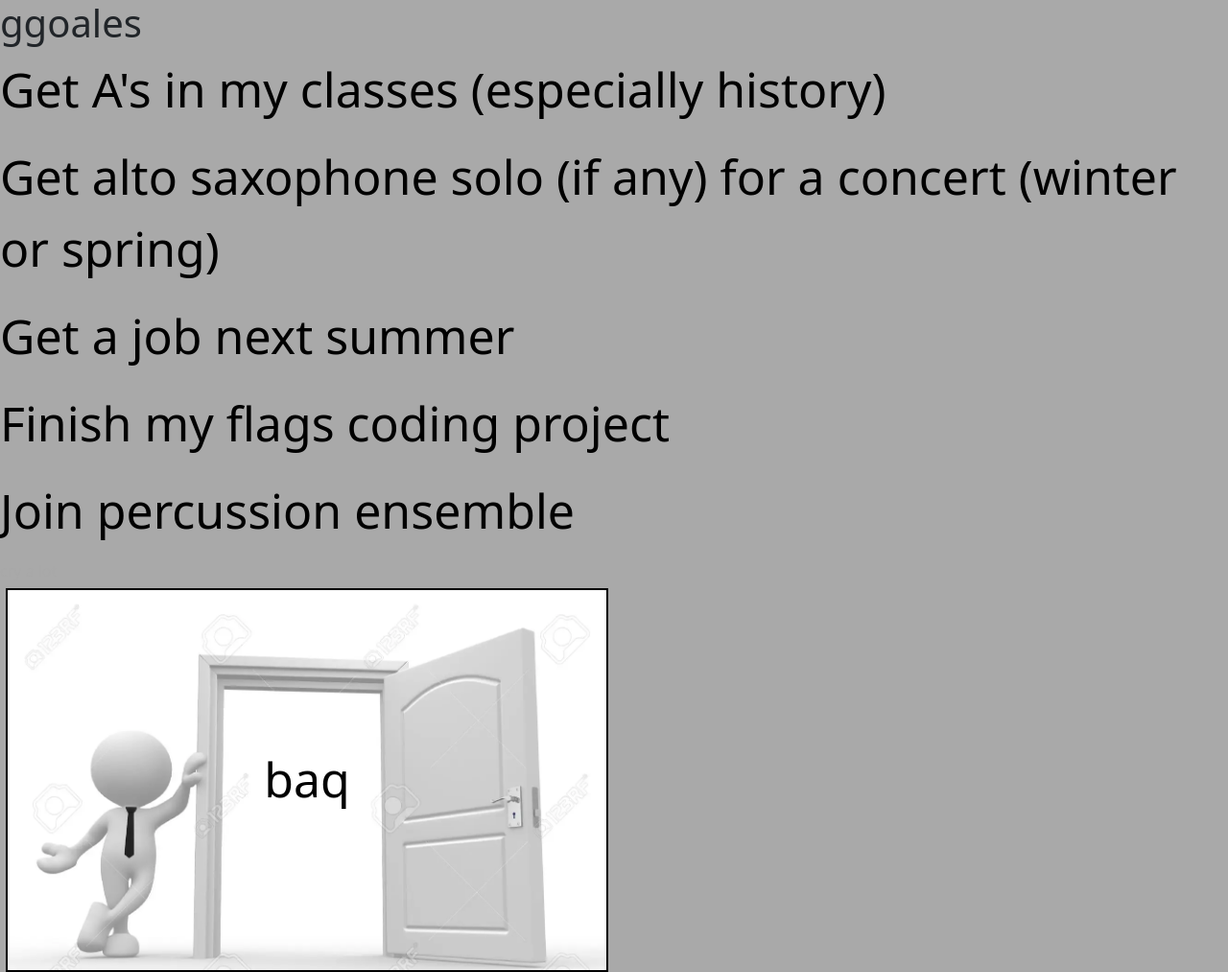
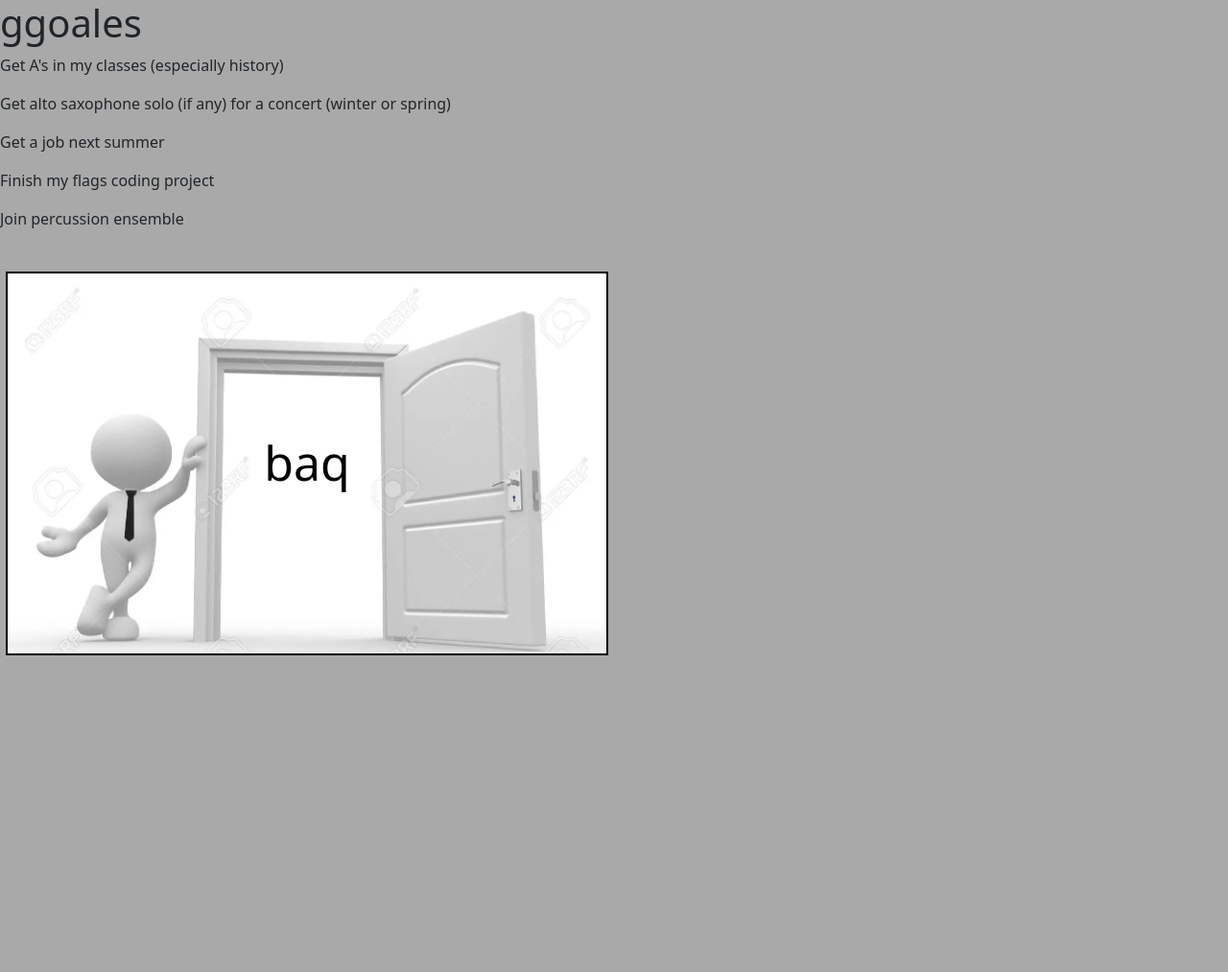
Before and after one commit to 224jfarrell/summer-project, a plain HTML site: page goals.html in a window 1280 px wide. Shown: the whole page at 96% size. After the commit the page ends 800 px from the top, so only its background shows below. Drawn offline with nearby package versions, Linux system fonts and the light colour scheme.

Commit message:
goals final

```diff
--- a/goals.html
+++ b/goals.html
@@ -11,11 +11,11 @@
 </head>
 <body>
     <h1 class="jumbotron">ggoales</h1>
-    <p class="text">Get A's in my classes (especially history)</p>
-    <p class="text">Get alto saxophone solo (if any) for a concert (winter or spring)</p>
-    <p class="text">Get a job next summer</p>
-    <p class="text">Finish my flags coding project</p>
-    <p class="text">Join percussion ensemble</p>
+    <p class="text-sm">Get A's in my classes (especially history)</p>
+    <p class="text-sm">Get alto saxophone solo (if any) for a concert (winter or spring)</p>
+    <p class="text-sm">Get a job next summer</p>
+    <p class="text-sm">Finish my flags coding project</p>
+    <p class="text-sm">Join percussion ensemble</p>
     <h6 id="youll-never-see-this-h6-tag">cry a lot</h6>
     <div class="box back">
         <a href="index.html" class="text">baq</a>
```
